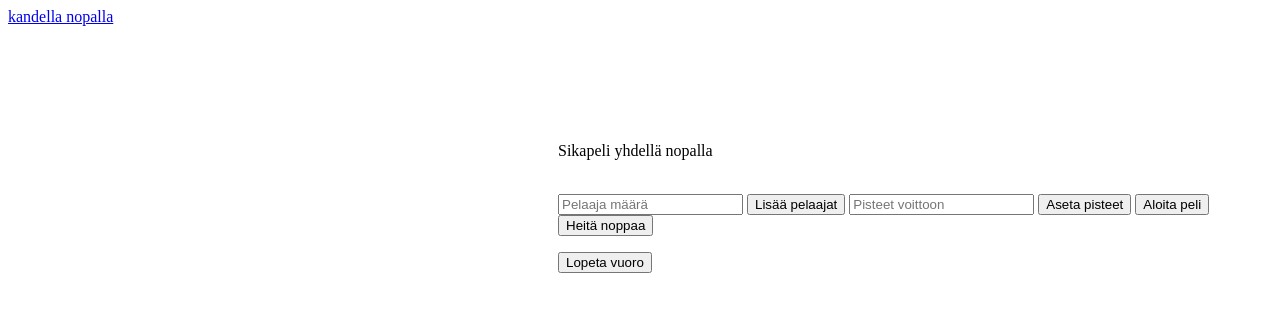
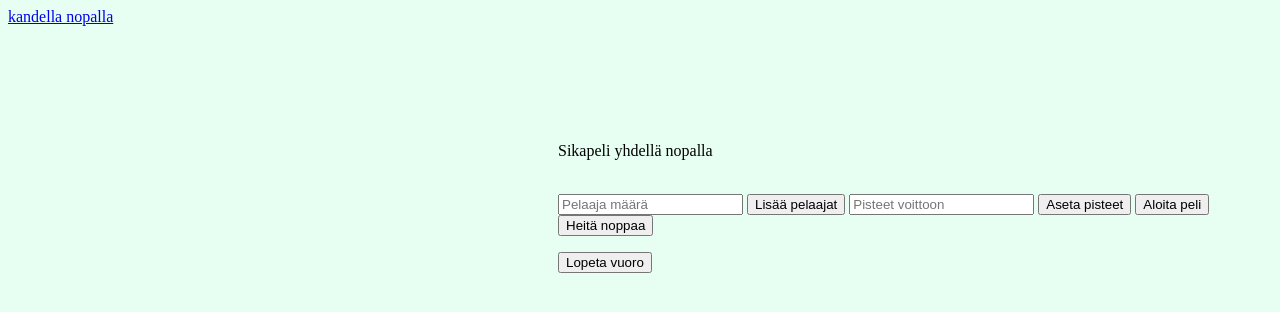
Before and after one commit to Juoksumatto/Sika-noppa-peli, a plain HTML site: page index.html in a window 1280 px wide. Drawn offline with Linux system fonts and the light colour scheme.

Commit message:
Update tyyli.css

```diff
--- a/tyyli.css
+++ b/tyyli.css
@@ -1 +1,2 @@
 .peli {padding-left: 550px; padding-top: 100px;}
+body {background-color: rgb(230, 255, 242);}
```
